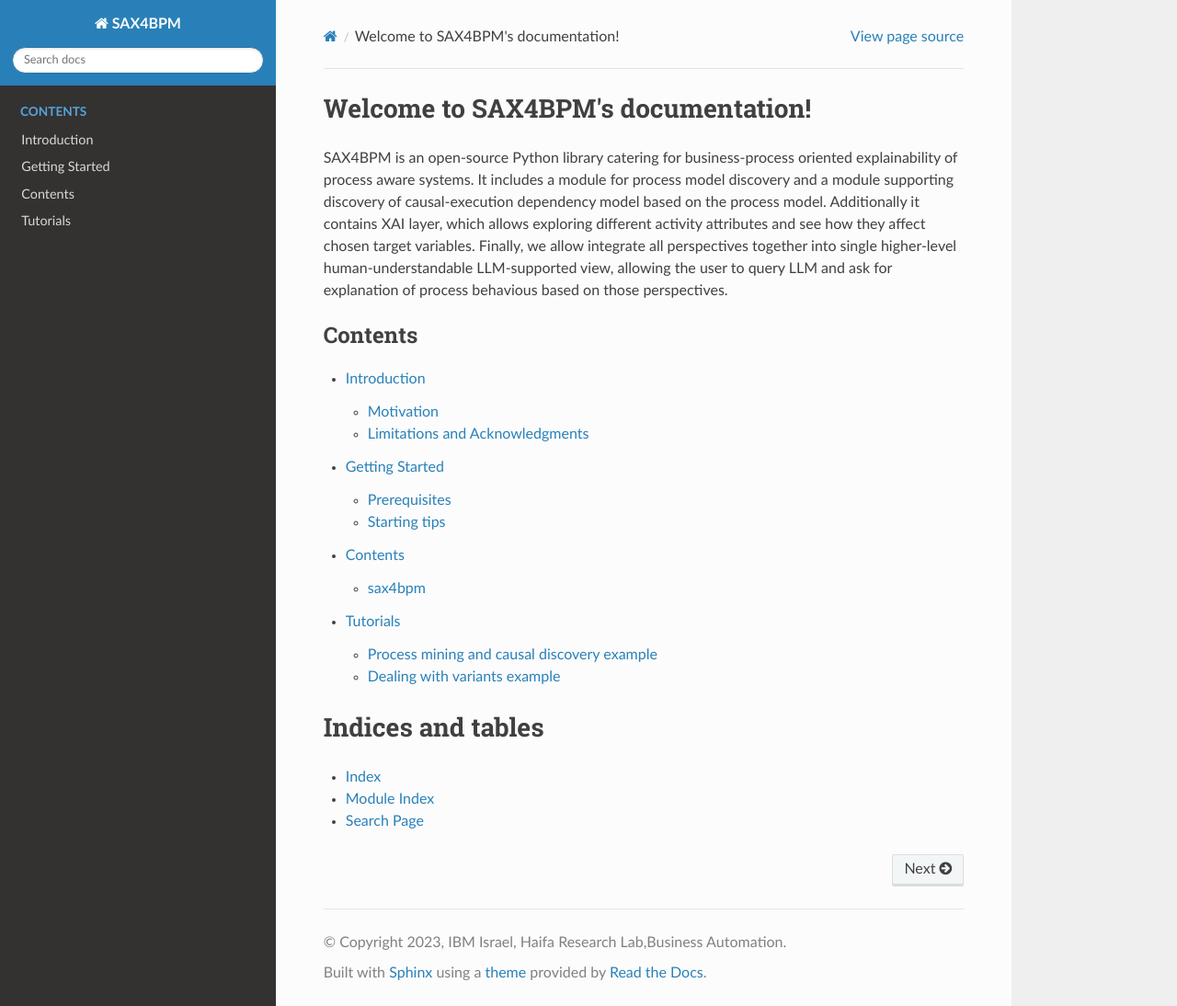
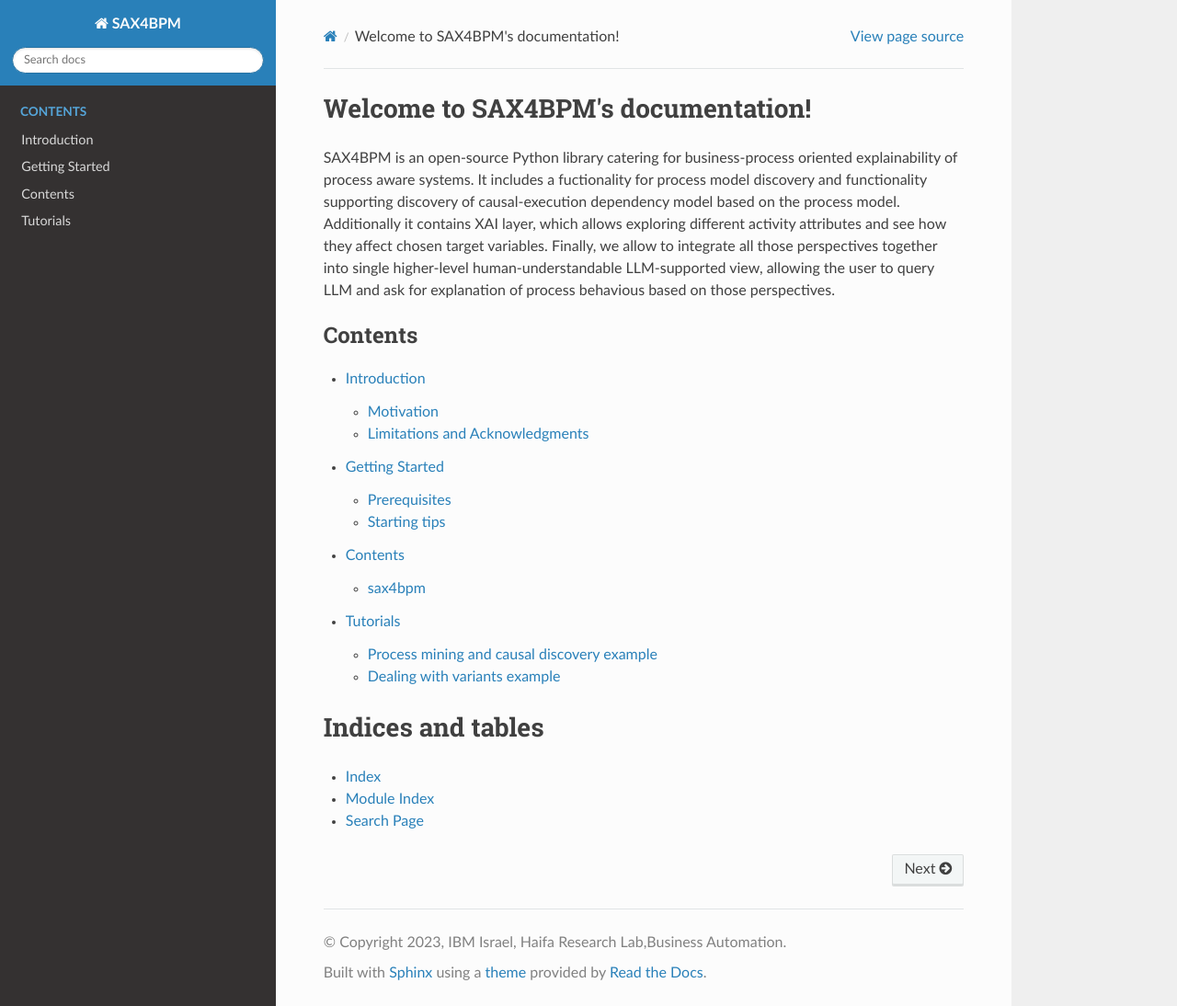
Before and after one commit to IBM/sax4bpm, a Sphinx documentation site: the page built from docs/source/index.rst, in a window 1280 px wide and 1094 px high. Shown: the whole window at 92% size. Built offline with Sphinx 7.4.7 and the Read the Docs theme 2.0.0, drawn with Linux system fonts in a browser that asks for light colours.

Commit message:
update documentation - index

```diff
--- a/docs/source/index.rst
+++ b/docs/source/index.rst
@@ -5,8 +5,8 @@
 
 Welcome to SAX4BPM's documentation!
 ===================================
-SAX4BPM is an open-source Python library catering for business-process oriented explainability of process aware systems. It includes a module for process model discovery and a module supporting
-discovery of causal-execution dependency model based on the process model. Additionally it contains XAI layer, which allows exploring different activity attributes and see how they affect chosen target variables. Finally, we allow integrate all perspectives together into single
+SAX4BPM is an open-source Python library catering for business-process oriented explainability of process aware systems. It includes a fuctionality for process model discovery and functionality supporting
+discovery of causal-execution dependency model based on the process model. Additionally it contains XAI layer, which allows exploring different activity attributes and see how they affect chosen target variables. Finally, we allow to integrate all those perspectives together into single
 higher-level human-understandable LLM-supported view, allowing  the user to query LLM and ask for explanation of process behavious based on those perspectives.
 
 .. toctree::
```
Also changed, not shown: 1 other file.
